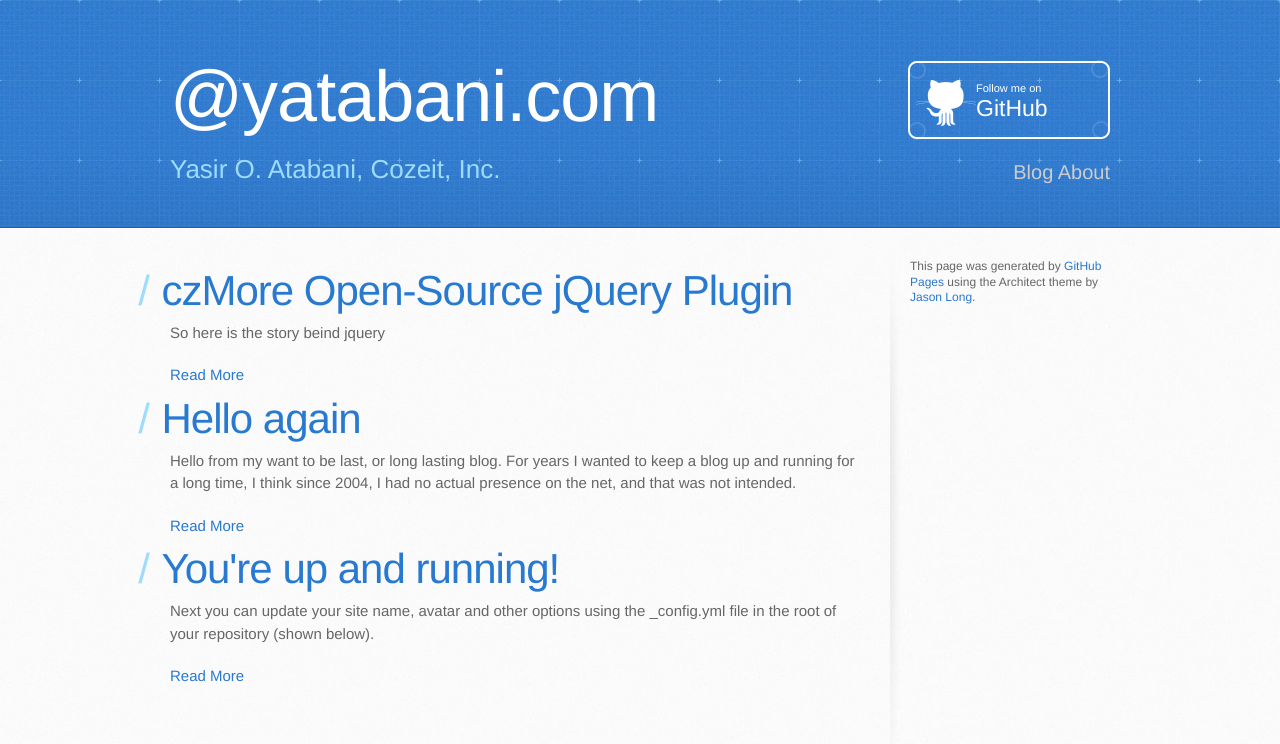
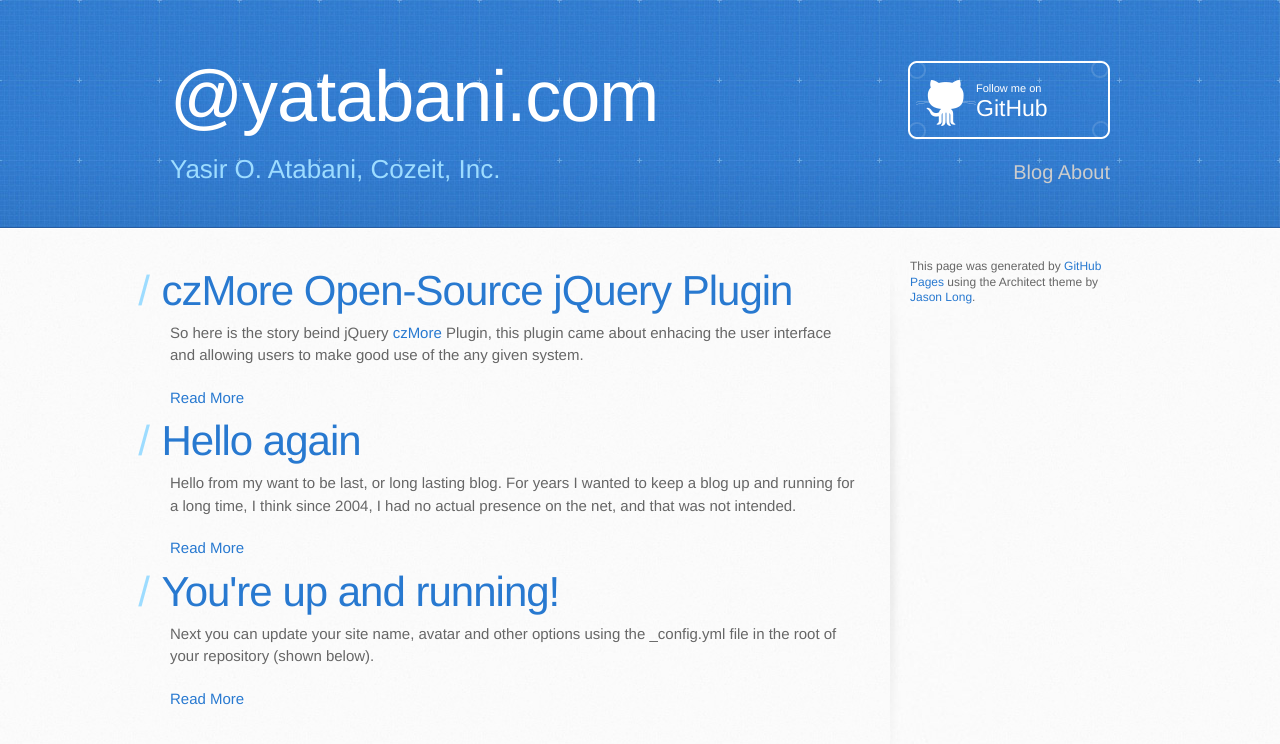
Before and after one commit to yatabani/yatabani.github.io, a Jekyll site: the page built from index.html, in a window 1280 px wide, cut to the strip 0-799 px from the top of the page. Shown: the top 744 px of the strip. Built offline with Jekyll 4.4.1, drawn with Linux system fonts in a browser that asks for light colours; some web fonts are replaced; Markdown is read by kramdown in place of the engine named in the settings; some of the changed lines change nothing that is shown.

Commit message:
new post
dfda

```diff
--- a/_posts/2015-9-15-czMore-Open-Source-Javascript-JQuery-Plugin.md
+++ b/_posts/2015-9-15-czMore-Open-Source-Javascript-JQuery-Plugin.md
@@ -3,4 +3,32 @@ layout: post
 title: czMore Open-Source jQuery Plugin
 ---
 
-So here is the story beind jquery
+So here is the story beind jQuery [czMore](http://cozeit.github.io/czMore) Plugin, this plugin came about enhacing the user interface and allowing
+users to make good use of the any given system.
+
+Users usually need to be guided, and need and experience that is easy and effective, they often don't need to
+be bothered with technical aspects of a system, they don't need to know, and even don't care about your database
+design.
+
+If you designed a system that has a one-many relationship, you are most likey going to represent that with a master/detail
+relational interface, this is good design choice for many systems, but the user will likely been required to fill in a form
+and after that go about adding the details that are related to this form in a later step.
+
+## The problem
+
+It is hard for a regular user to follow along, when the steps are not clear, sometimes going back and forth in itself makes it
+miserable for the user who has to remember and follow your proposed steps.
+
+Most of the time a user doesn't really has the knowledge or patients to put into this procedure, and if you choose to make everything in
+one clean form then you are heading the right way, just follow along.
+
+## czMore Master/Detail jQuery Plugin
+
+Imagine you have the ability to just drop-in a plugin that will turn your form into a series of small forms that you can add and remove any
+time, czMore uses any html you give to it, and will add a plus sign to the right, and allow you to add this same html that will be hidden
+by default an infinate number of times.
+
+It's tested an proven to work, it has been used internally in Cozeit, Inc. for 4 years now, before I decided it's mature enough to be released
+as an open-source tool, for everybody to use, enjoy and improve.
+
+The source code is availble on [GitHub](http://github.com/cozeit/czMore)
```
